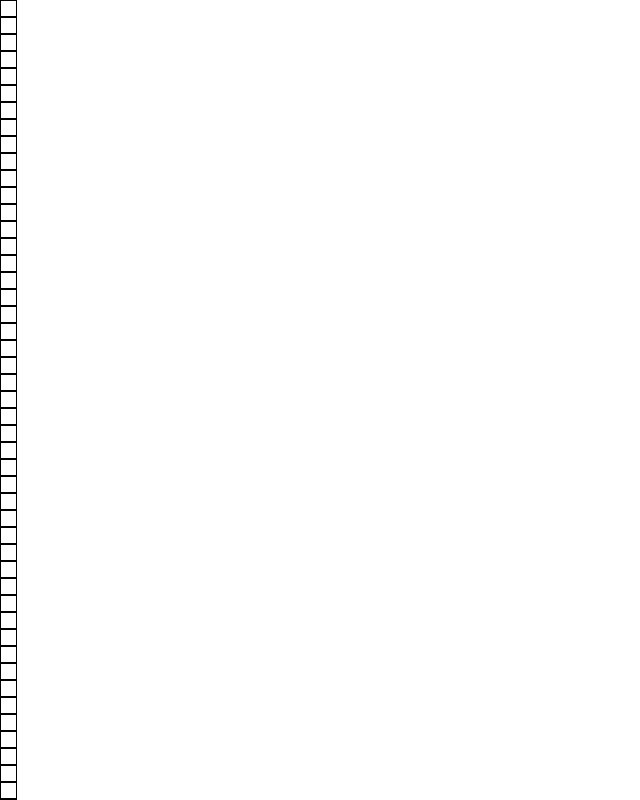
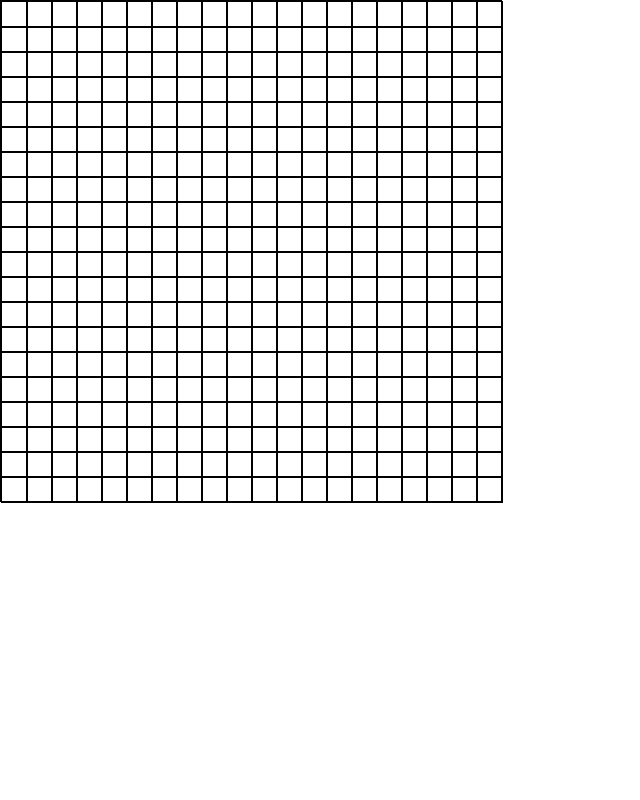
Before and after one commit to Revlisc/pixelart, a React (Create React App) app: page / in a window 1280 px wide. Shown: the top 800 px of the page, without its empty margins (0-640 px from the left). Built offline with nearby package versions, Linux system fonts and the light colour scheme.

Commit message:
grid working

```diff
--- a/src/Components/DrawingWindow/DrawingWindow.js
+++ b/src/Components/DrawingWindow/DrawingWindow.js
@@ -1,4 +1,4 @@
-import React, { useState, useEffect } from "react";
+import React, { useState, useEffect, Fragment } from "react";
 // import Row from "../Row/Row";
 import "./drawingwindow.css";
 
@@ -6,19 +6,39 @@ export const Square = () => {
   return <div className='square'></div>;
 };
 
+const CanvasSizePicker = () => {};
+
 const DrawingWindow = ({ panelLength, selectedColor }) => {
   const [grid, setGrid] = useState();
+
+  const divStyle = {
+    height: "500px",
+    width: "500px",
+    display: "grid",
+    border: "1px solid black",
+    gridTemplateColumns: "repeat(auto-fill, 25px)",
+    gridTemplateRows: "repeat(auto-fill, 25px)",
+  };
+
   let squares = [];
-
   useEffect(() => {
-    for (let i = 0; i < panelLength; i++) {
-      squares.push(<Square />);
-    }
+    const generateGrid = () => {
+      for (let i = 0; i < 400; i++) {
+        squares.push(<Square />);
+      }
+    };
+    generateGrid();
     setGrid(squares);
   }, []);
 
   console.log(grid);
-  return <div className='containerDrawing'>{grid}</div>;
+  return (
+    <Fragment>
+      <div className='containerDrawing' style={divStyle}>
+        {grid}
+      </div>
+    </Fragment>
+  );
 };
 
 export default DrawingWindow;
--- a/src/Components/DrawingWindow/drawingwindow.css
+++ b/src/Components/DrawingWindow/drawingwindow.css
@@ -7,20 +7,20 @@
   width: max-content;
 } */
 .containerDrawing {
-  width: 800px;
-  height: 800px;
-  display: grid;
+  /* width: 800px;
+  height: 800px; */
+  /* display: grid;
   grid-template-columns: repeat(auto-fill, max-content);
   grid-template-rows: repeat(auto-fill, max-content);
   grid-gap: 0;
-  grid-auto-flow: row;
+  grid-auto-flow: row; */
   /* border: 1px solid black;
   display: inline; */
 }
 
 .square {
-  height: 15px;
-  width: 15px;
+  height: 25px;
+  width: 25px;
   border: 1px solid black;
 }
 
```
